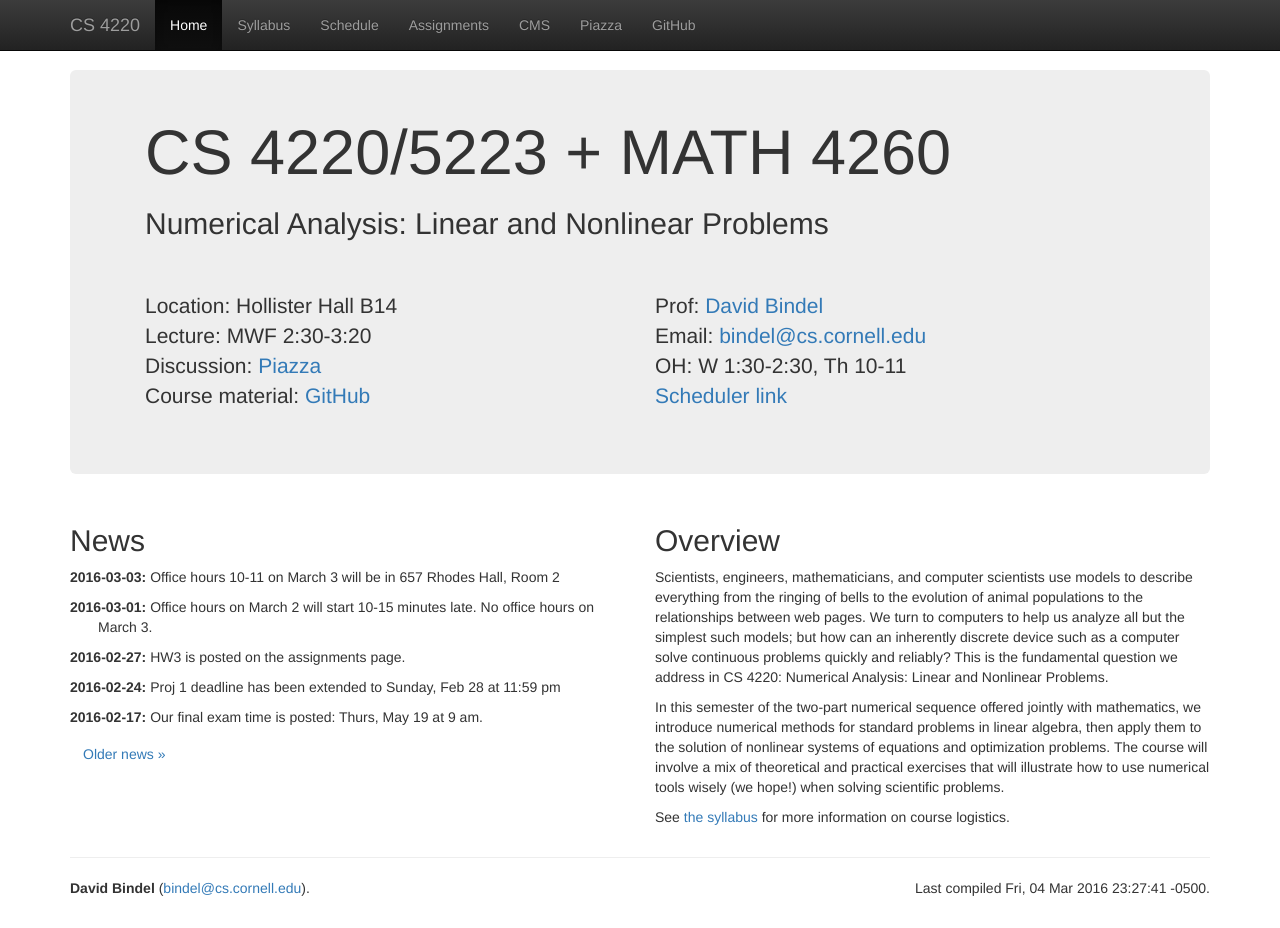
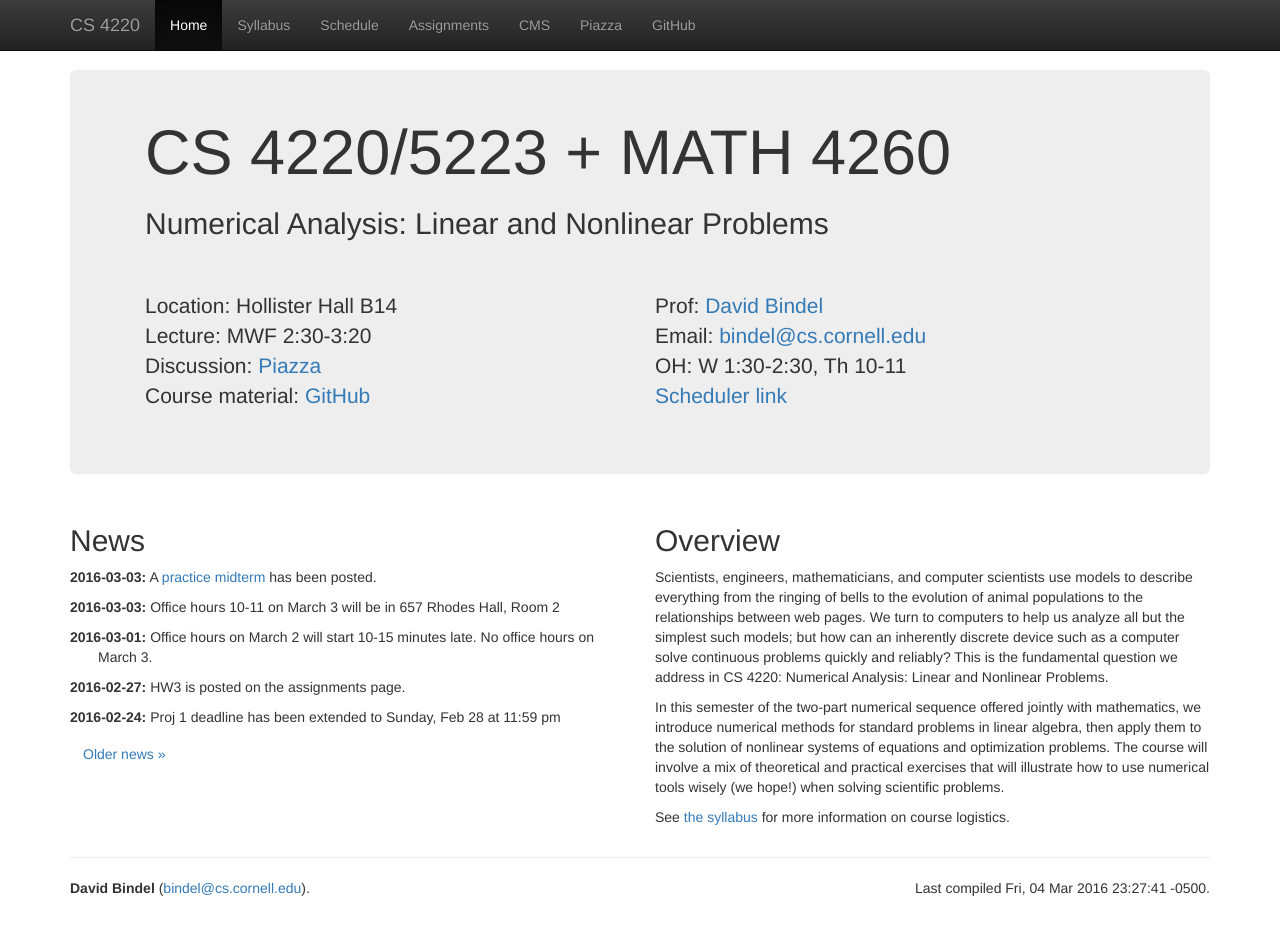
Before and after one commit to dbindel/cs4220-s17, a Jekyll site: the page built from web/index.html, in a window 1280 px wide and 928 px high. Built offline with Jekyll 4.4.1, drawn with Linux system fonts in a browser that asks for light colours; nearby versions of some CDN libraries.

Commit message:
Added practice midterm.

```diff
--- a/web/_data/news.yml
+++ b/web/_data/news.yml
@@ -46,3 +46,6 @@
 -
   date: 2016-03-03
   text: Office hours 10-11 on March 3 will be in 657 Rhodes Hall, Room 2
+-
+  date: 2016-03-03
+  text: A <a href="hw/practice-mt.pdf">practice midterm</a> has been posted.
```
Also changed, not shown: 2 other files.
